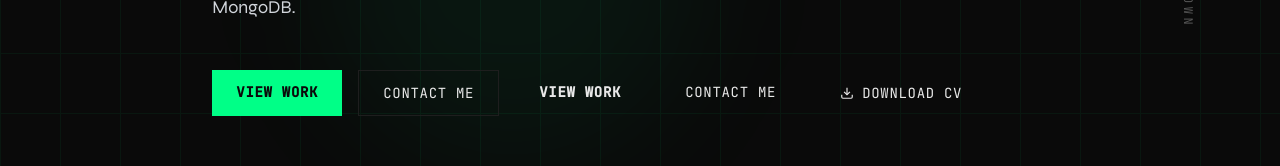
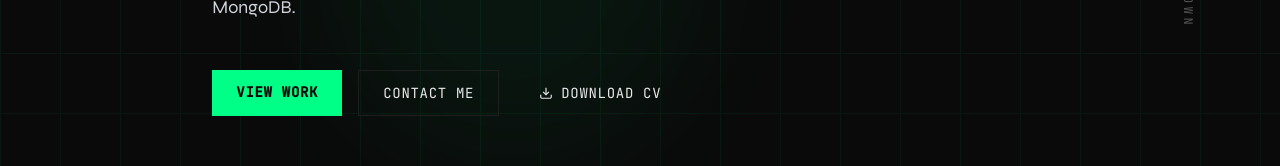
Before and after one commit to Coderkayc/coderkayc_portfolio, a Next.js app in the folder frontend/: page / in a window 1280 px wide. Shown: the part 487-653 px from the top of the page. Built offline with nearby package versions, Linux system fonts and the light colour scheme; no server answers.

Commit message:
modified hero.js file

```diff
--- a/frontend/components/Hero.js
+++ b/frontend/components/Hero.js
@@ -66,16 +66,6 @@ export default function Hero() {
           </a>
           <div className="flex flex-col sm:flex-row gap-3 md:gap-4 animate-fade-up"
   style={{ animationDelay: '0.4s', opacity: 0 }}>
-  <a href="#projects"
-    style={{ backgroundColor: 'var(--accent)', color: 'var(--bg)' }}
-    className="px-6 py-3 font-mono text-sm font-bold tracking-wider uppercase text-center transition-opacity hover:opacity-80">
-    View Work
-  </a>
-  <a href="#contact"
-    style={{ border: '1px solid var(--border)', color: 'var(--text)' }}
-    className="px-6 py-3 font-mono text-sm tracking-wider uppercase text-center transition-colors">
-    Contact Me
-  </a>
   <a href="/cv.pdf"
     download="YourName_CV.pdf"
     style={{ border: '1px solid var(--accent)', color: 'var(--accent)' }}
```
Also changed, not shown: 1 other file (tests, documents, lock files or other folders). Lines whose indentation alone changed are shown as unchanged.
